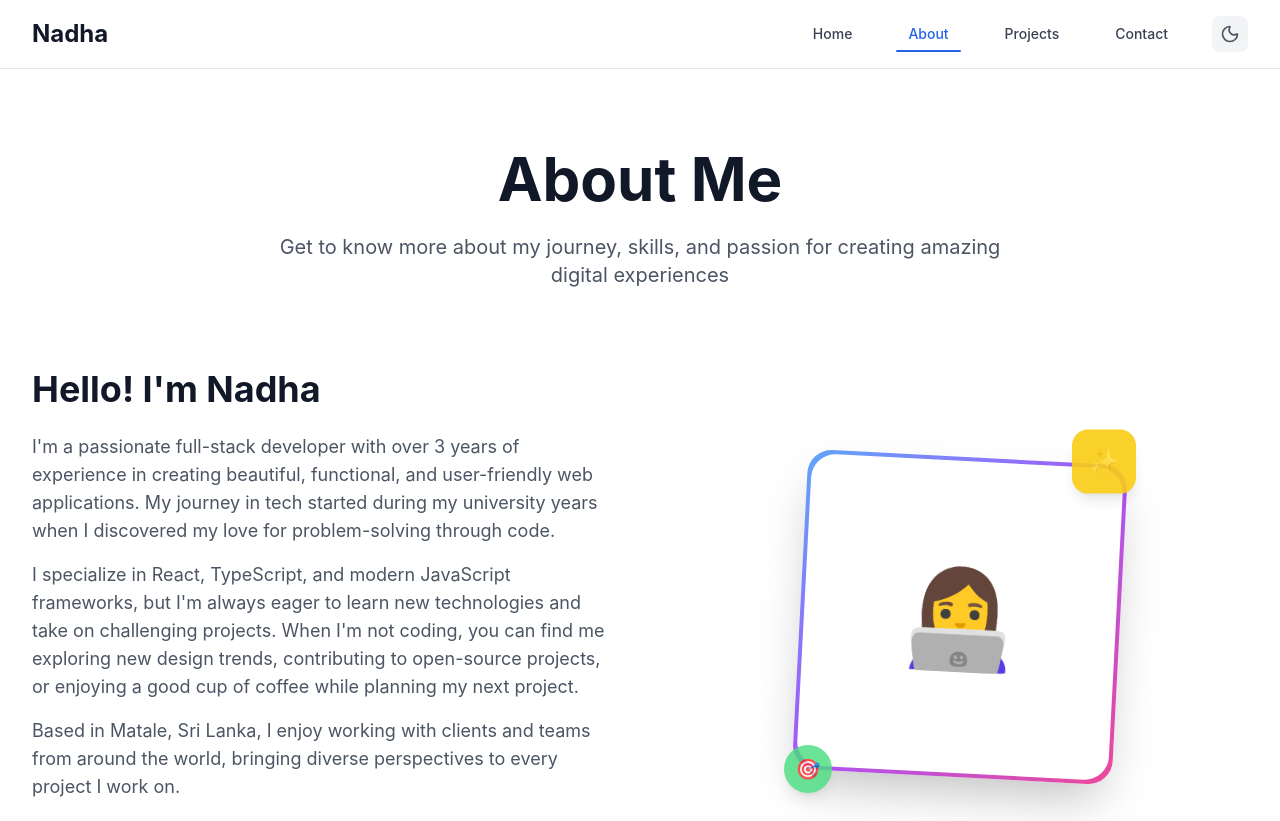
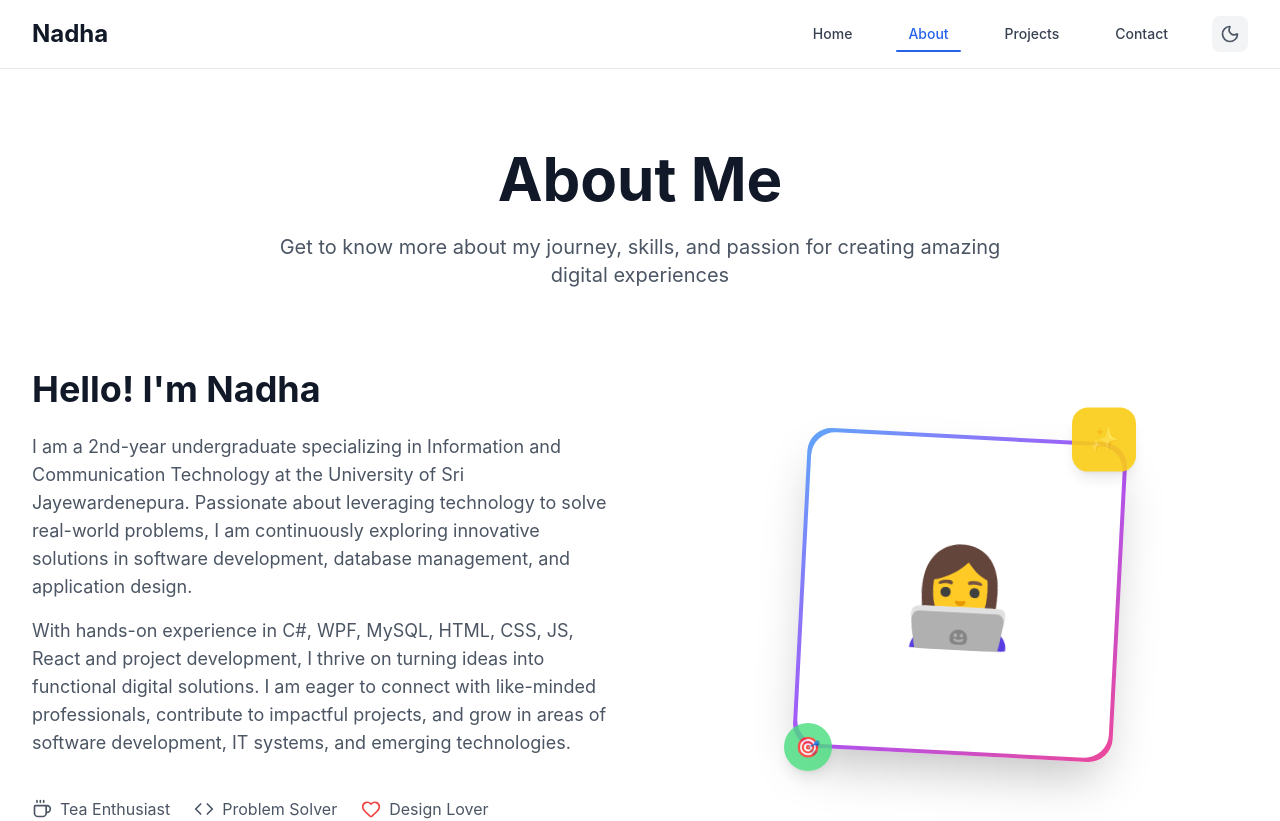
Before and after one commit to ICT-Courses/ict2233-ca-02-Ndh-Fathima, a React (Create React App) app: page /about in a window 1280 px wide. Shown: the top 821 px of the page. Built offline with nearby package versions, Linux system fonts and the light colour scheme.

Commit message:
Created the About page

```diff
--- a/src/pages/About.tsx
+++ b/src/pages/About.tsx
@@ -34,26 +34,23 @@ const About: React.FC = () => {
               </h2>
               <div className="text-lg text-gray-600 dark:text-gray-400 space-y-4">
                 <p>
-                  I'm a passionate full-stack developer with over 3 years of experience in creating
-                  beautiful, functional, and user-friendly web applications. My journey in tech started
-                  during my university years when I discovered my love for problem-solving through code.
+                  I am a 2nd-year undergraduate specializing in Information and Communication Technology at the University of Sri Jayewardenepura.
+                  Passionate about leveraging technology to solve real-world problems, I am continuously exploring innovative solutions in software development,
+                  database management, and application design.
                 </p>
                 <p>
-                  I specialize in React, TypeScript, and modern JavaScript frameworks, but I'm always
-                  eager to learn new technologies and take on challenging projects. When I'm not coding,
-                  you can find me exploring new design trends, contributing to open-source projects,
-                  or enjoying a good cup of coffee while planning my next project.
+                  With hands-on experience in C#, WPF, MySQL, HTML, CSS, JS, React and project development,
+                  I thrive on turning ideas into functional digital solutions. I am eager to connect with like-minded professionals,
+                  contribute to impactful projects, and grow in areas of software development, IT systems, and emerging technologies.
                 </p>
-                <p>
-                  Based in {PERSONAL_INFO.location}, I enjoy working with clients and teams from
-                  around the world, bringing diverse perspectives to every project I work on.
-                </p>
+
+
               </div>
 
               <div className="flex items-center gap-6 pt-4">
                 <div className="flex items-center gap-2 text-gray-600 dark:text-gray-400">
                   <Coffee className="w-5 h-5" />
-                  <span>Coffee Enthusiast</span>
+                  <span>Tea Enthusiast</span>
                 </div>
                 <div className="flex items-center gap-2 text-gray-600 dark:text-gray-400">
                   <Code className="w-5 h-5" />
@@ -62,6 +59,7 @@ const About: React.FC = () => {
                 <div className="flex items-center gap-2 text-gray-600 dark:text-gray-400">
                   <Heart className="w-5 h-5 text-red-500" />
                   <span>Design Lover</span>
+
                 </div>
               </div>
             </div>
--- a/src/pages/Home.tsx
+++ b/src/pages/Home.tsx
@@ -103,8 +103,8 @@ const Home: React.FC = () => {
           <div className="grid grid-cols-2 md:grid-cols-4 gap-8">
             {[
               { number: "3+", label: "Years Experience" },
-              { number: "50+", label: "Projects Completed" },
-              { number: "15+", label: "Technologies" },
+              { number: "2+", label: "Projects Completed" },
+              { number: "10+", label: "Technologies" },
               { number: "100%", label: "Client Satisfaction" }
             ].map((stat, index) => (
               <div key={index} className="text-center">
```
